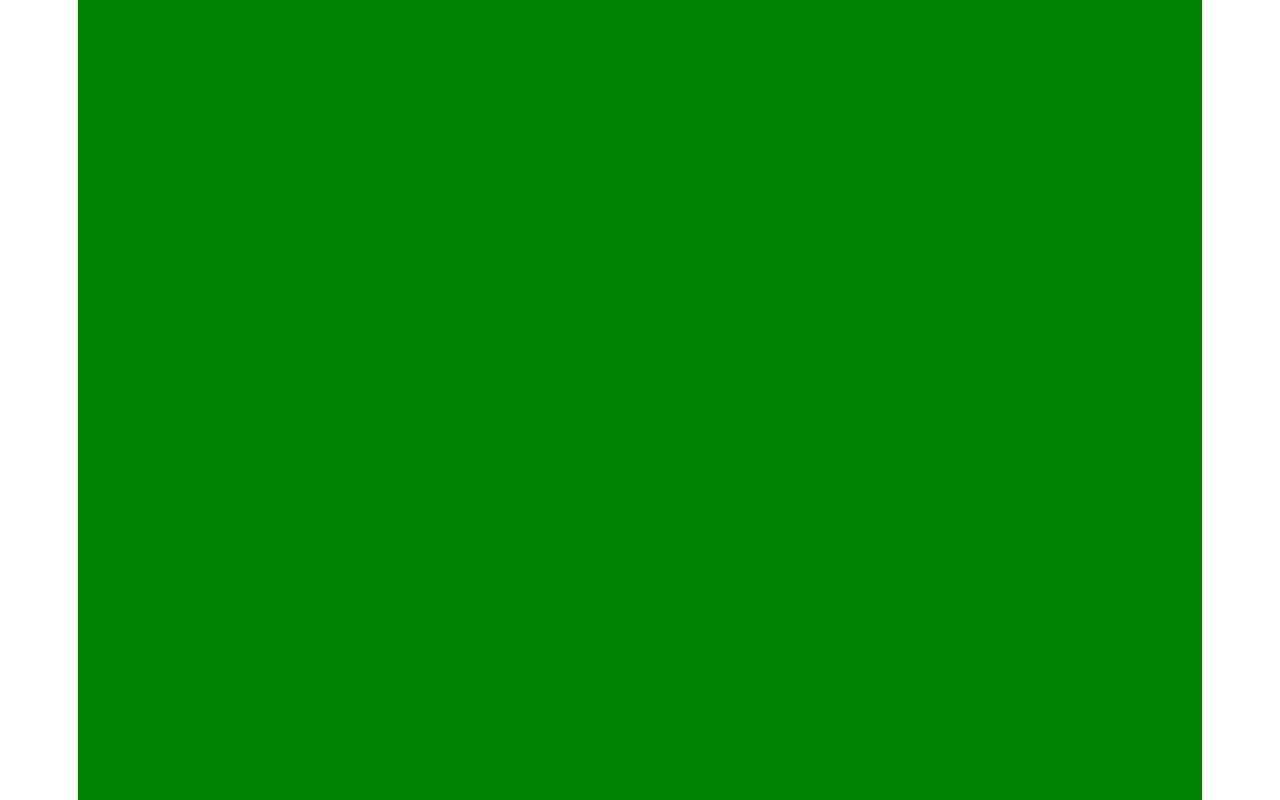
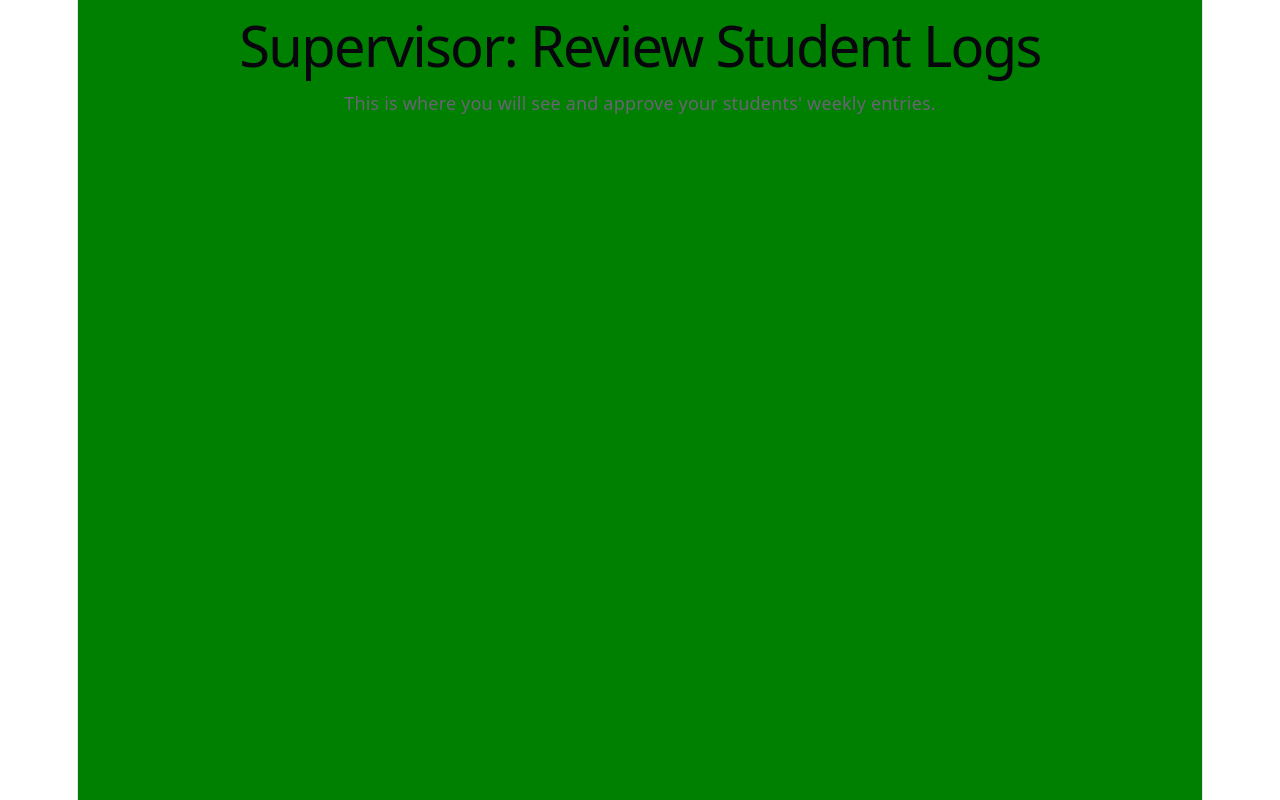
Before and after one commit to JosephMaryYiga-ops/ILES-PROJECT, a React (Vite) app in the folder frontend/: page /ReviewLogs in a window 1280 px wide. Before the commit this address had no page. Built offline with nearby package versions, Linux system fonts and the light colour scheme.

Commit message:
modified some pages

```diff
--- a/frontend/src/App.jsx
+++ b/frontend/src/App.jsx
@@ -4,7 +4,7 @@ import Login from "./pages/Login";
 import StudentDashboard from "./pages/StudentDashboard";
 import SupervisorDashboard from "./pages/SupervisorDashboard";
 import AdminDashboard from "./pages/AdminDashboard";
-
+import ReviewLogs from "./pages/ReviewLogs";
 function App() {
   return (
     <BrowserRouter>
@@ -13,6 +13,7 @@ function App() {
         <Route path="/student" element={<StudentDashboard />} />
         <Route path="/supervisor" element={<SupervisorDashboard />} />
         <Route path="/admin" element={<AdminDashboard />} />
+        <Route path="/ReviewLogs" element={<ReviewLogs />} />
       </Routes>
     </BrowserRouter>
   );
--- a/frontend/src/pages/ReviewLogs.jsx
+++ b/frontend/src/pages/ReviewLogs.jsx
@@ -0,0 +1,14 @@
+// src/pages/ReviewLogs.jsx
+import React from 'react';
+
+const ReviewLogs = () => {
+  return (
+    <div className="page-container">
+      <h1>Supervisor: Review Student Logs</h1>
+      <p>This is where you will see and approve your students' weekly entries.</p>
+      {/* Table or List of logs will go here later */}
+    </div>
+  );
+};
+
+export default ReviewLogs;
```
